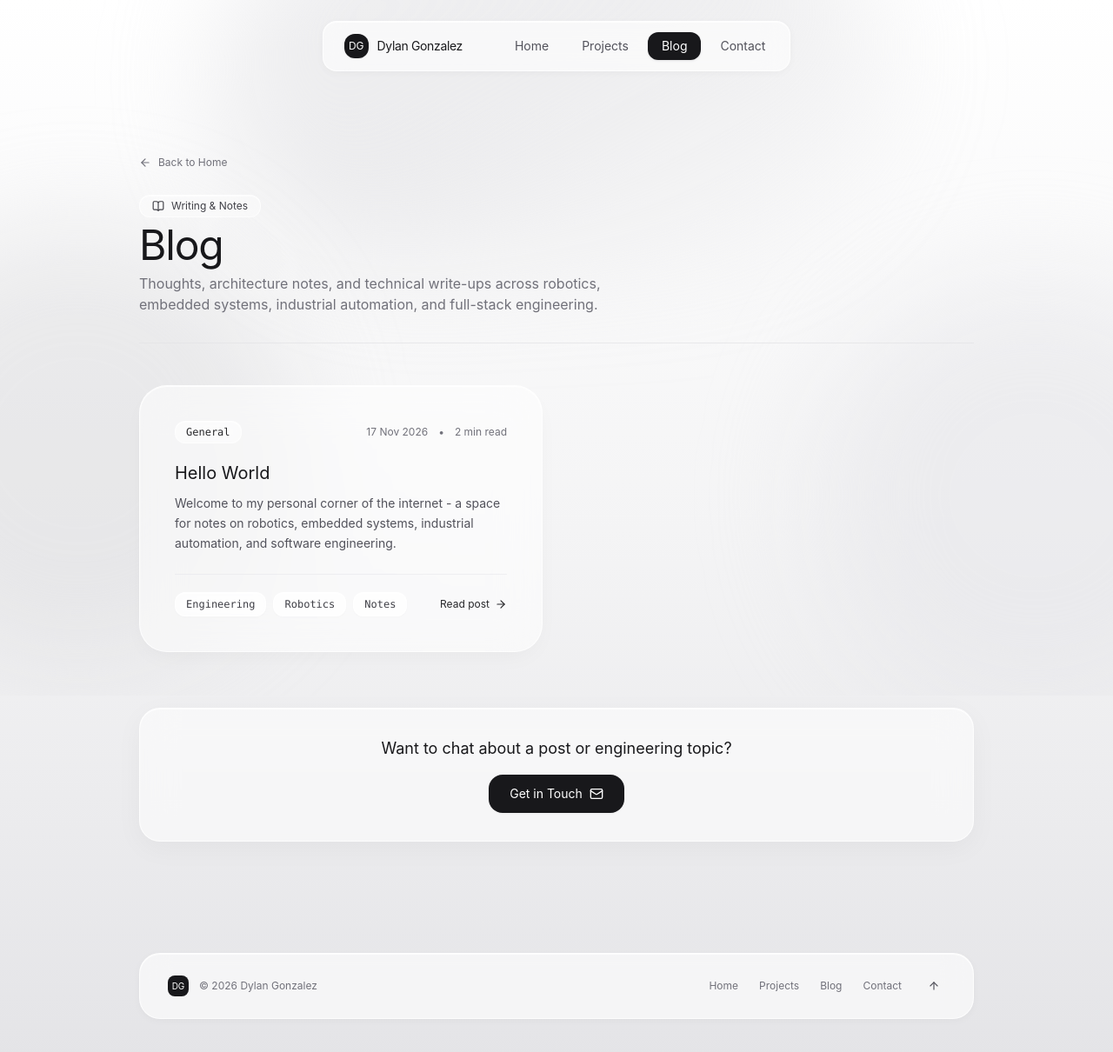
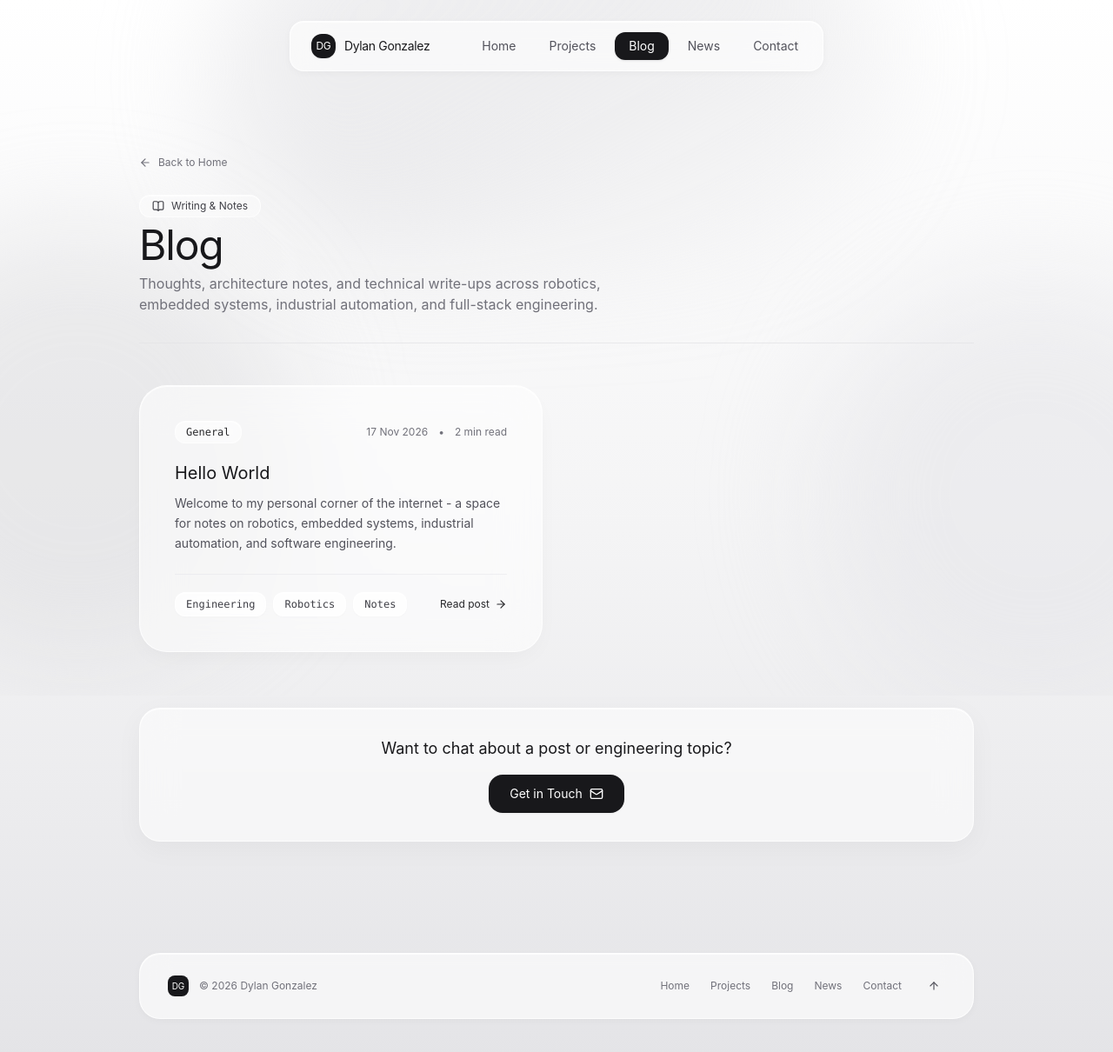
Before and after one commit to dylan-gonzalez/portfolio-v2, a plain HTML site: page blog.html in a window 1280 px wide. Shown: the whole page at 87% size. Drawn offline with nearby package versions, Linux system fonts and the light colour scheme; no server answers.

Commit message:
Add News navbar and footer links pointing to news.dylangonzalez.dev

```diff
--- a/blog.html
+++ b/blog.html
@@ -84,6 +84,9 @@
         <a href="blog.html" class="nav-link active px-4 py-1.5 text-xs sm:text-sm font-normal rounded-xl text-zinc-600 hover:text-zinc-900 hover:bg-zinc-100/60 transition-all duration-200">
           Blog
         </a>
+        <a href="https://news.dylangonzalez.dev" class="nav-link px-4 py-1.5 text-xs sm:text-sm font-normal rounded-xl text-zinc-600 hover:text-zinc-900 hover:bg-zinc-100/60 transition-all duration-200">
+          News
+        </a>
         <a href="/#contact" class="nav-link px-4 py-1.5 text-xs sm:text-sm font-normal rounded-xl text-zinc-600 hover:text-zinc-900 hover:bg-zinc-100/60 transition-all duration-200">
           Contact
         </a>
@@ -161,6 +164,7 @@
         <a href="/" class="hover:text-zinc-900 transition-colors">Home</a>
         <a href="projects.html" class="hover:text-zinc-900 transition-colors">Projects</a>
         <a href="blog.html" class="hover:text-zinc-900 transition-colors">Blog</a>
+        <a href="https://news.dylangonzalez.dev" class="hover:text-zinc-900 transition-colors">News</a>
         <a href="/#contact" class="hover:text-zinc-900 transition-colors">Contact</a>
         <a href="#" class="p-1.5 rounded-xl hover:bg-zinc-100/60 text-zinc-600 hover:text-zinc-900 transition-colors" title="Back to top">
           <i data-lucide="arrow-up" class="w-3.5 h-3.5"></i>
```
Also changed, not shown: index.html (+4 -0 lines), projects.html (+4 -0 lines).
